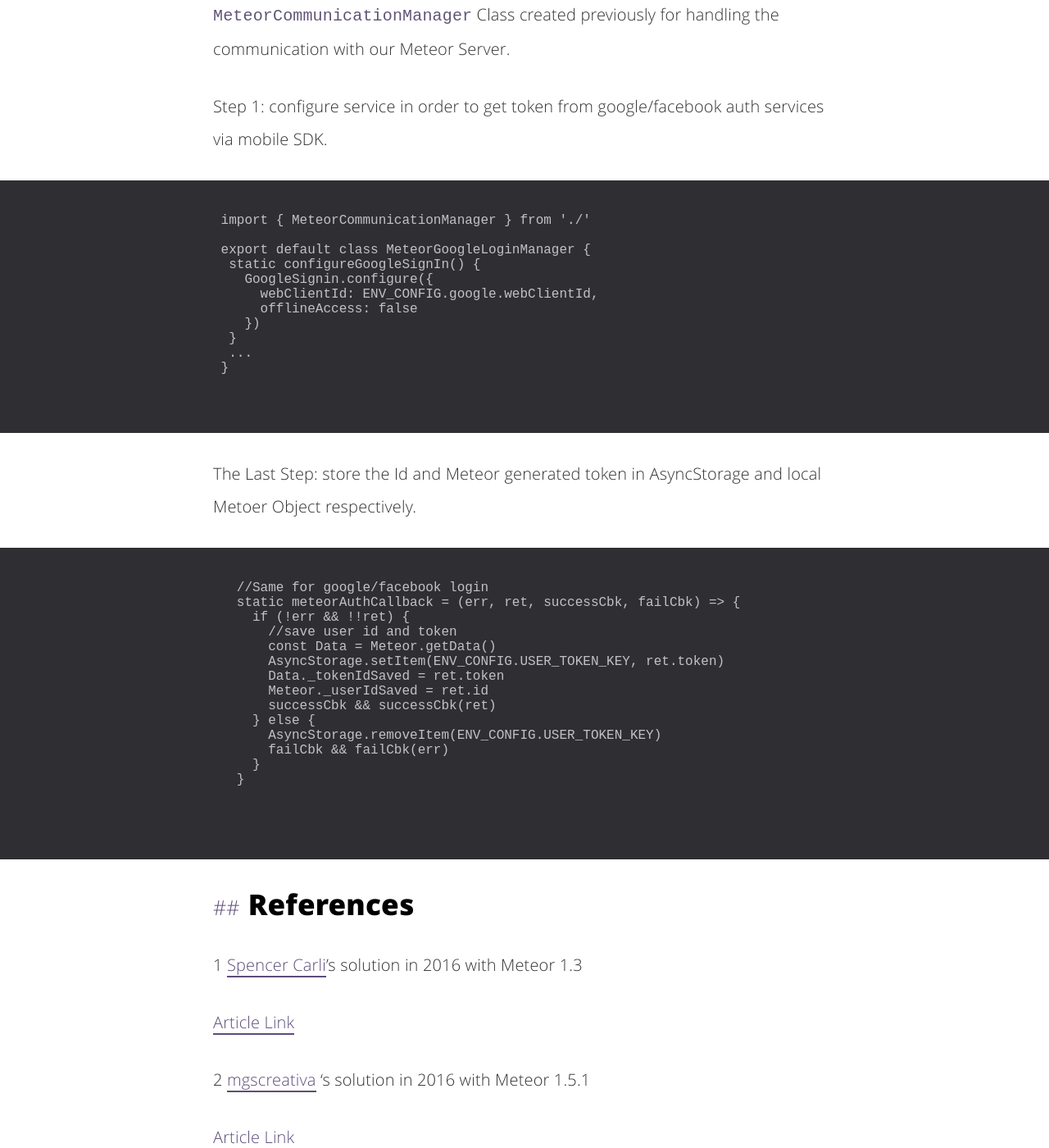
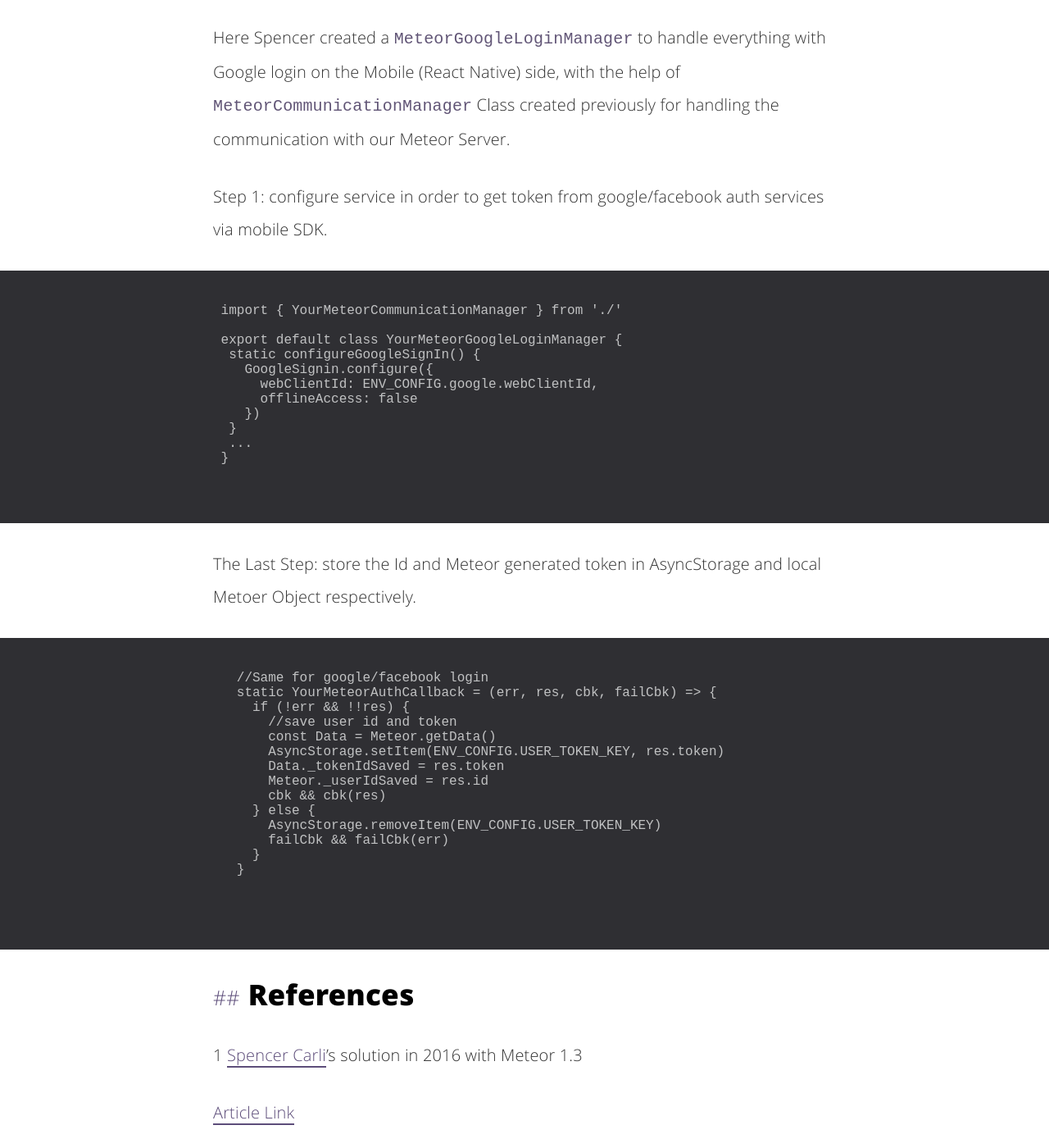
Before and after one commit to zywkloo/zywkloo.github.io, a Jekyll site: the page built from _posts/2019-09-05-React-Native-Meteor-SocialLogin.md, in a window 1280 px wide and 1400 px high, scrolled down 4705 px. Shown: the whole window at 82% size. Built offline with Jekyll 4.4.1, drawn with Linux system fonts in a browser that asks for light colours; comment, search, counter and statistics services are not loaded; some of the changed text lies outside the part shown.

Commit message:
Update 2019-09-05-React-Native-Meteor-SocialLogin.md

````diff
--- a/_posts/2019-09-05-React-Native-Meteor-SocialLogin.md
+++ b/_posts/2019-09-05-React-Native-Meteor-SocialLogin.md
@@ -109,9 +111,9 @@
 
  Step 1: configure service in order to get token from google/facebook auth services via  mobile SDK.
  ```
- import { MeteorCommunicationManager } from './'
+ import { YourMeteorCommunicationManager } from './'
 
- export default class MeteorGoogleLoginManager {
+ export default class YourMeteorGoogleLoginManager {
   static configureGoogleSignIn() {
     GoogleSignin.configure({
       webClientId: ENV_CONFIG.google.webClientId,
@@ -126,14 +128,14 @@
 
    ```
    //Same for google/facebook login
-   static meteorAuthCallback = (err, ret, successCbk, failCbk) => {
-     if (!err && !!ret) {
+   static YourMeteorAuthCallback = (err, res, cbk, failCbk) => {
+     if (!err && !!res) {
        //save user id and token
        const Data = Meteor.getData()
-       AsyncStorage.setItem(ENV_CONFIG.USER_TOKEN_KEY, ret.token)
-       Data._tokenIdSaved = ret.token
-       Meteor._userIdSaved = ret.id
-       successCbk && successCbk(ret)
+       AsyncStorage.setItem(ENV_CONFIG.USER_TOKEN_KEY, res.token)
+       Data._tokenIdSaved = res.token
+       Meteor._userIdSaved = res.id
+       cbk && cbk(res)
      } else {
        AsyncStorage.removeItem(ENV_CONFIG.USER_TOKEN_KEY)
        failCbk && failCbk(err)
````
Also changed, not shown: other parts of _posts/2019-09-05-React-Native-Meteor-SocialLogin.md (+2 -0 lines).
